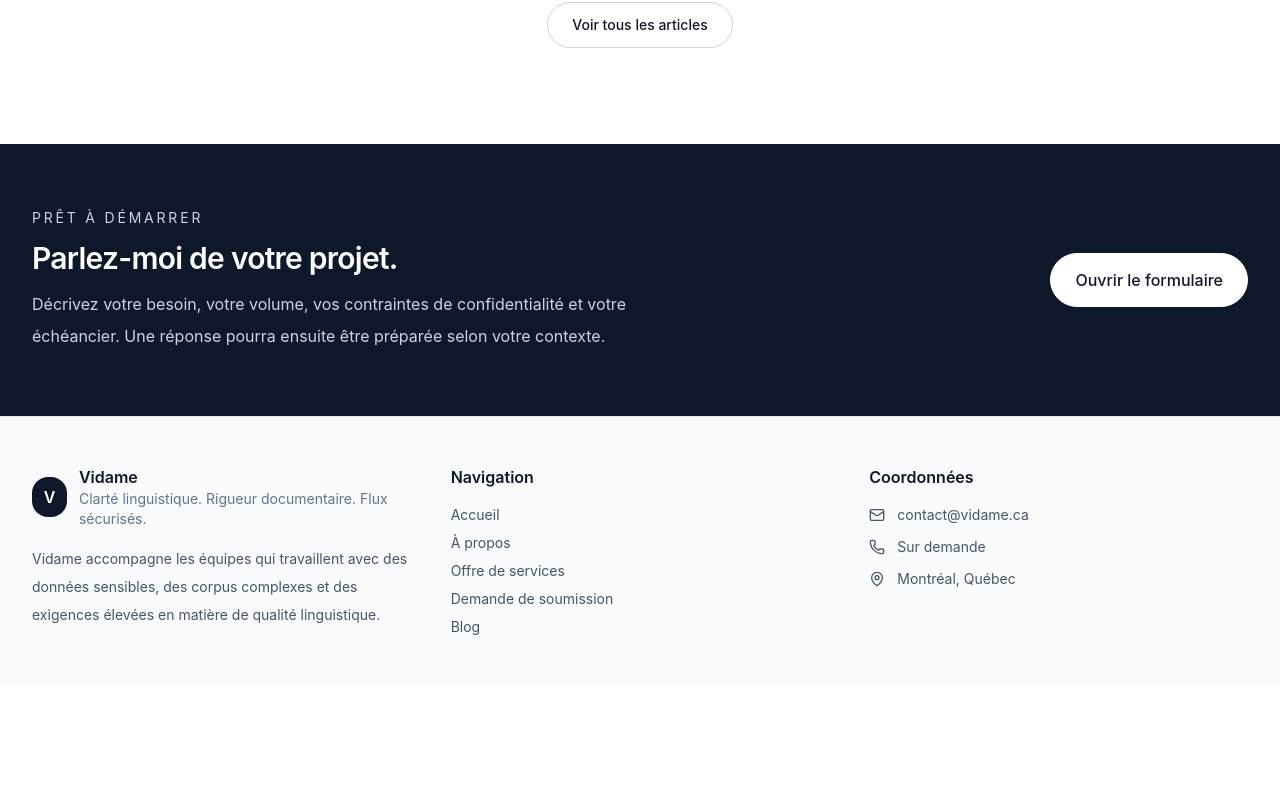
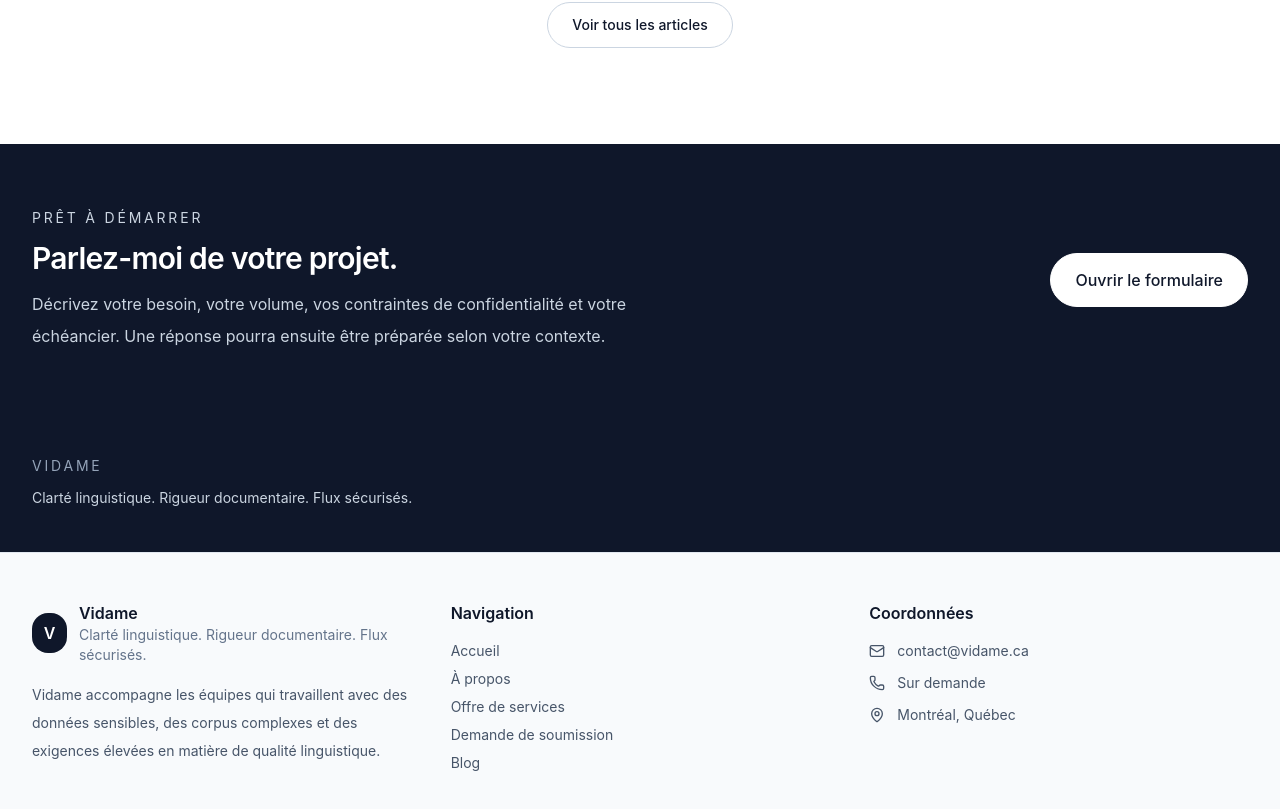
Before and after one commit to momopro21/vidame-recherche, a React (Vite) app: page / in a window 1280 px wide. Shown: the part 4184-4993 px from the top of the page. Before the commit the page ends 4869 px from the top, so only its background shows below. Built offline with nearby package versions, Linux system fonts and the light colour scheme; the HTML template or start-up script is replaced by a standard one.

Commit message:
Update App.tsx

```diff
--- a/src/App.tsx
+++ b/src/App.tsx
@@ -271,6 +271,16 @@ function Shell({ page, setPage }: { page: string; setPage: (page: string) => voi
 
       {/* ===== VIDAME_REPERE_FOOTER ===== */}
       {/* Pied de page : coordonnées et rappel de navigation */}
+    <section className="bg-slate-900 text-white">
+      <div className="mx-auto max-w-7xl px-4 py-10 md:px-8">
+        <div className="text-sm uppercase tracking-[0.2em] text-slate-400">
+          Vidame
+        </div>
+        <p className="mt-2 max-w-2xl text-sm leading-7 text-slate-300">
+          Clarté linguistique. Rigueur documentaire. Flux sécurisés.
+    </p>
+  </div>
+</section>
       <footer className="border-t border-slate-200 bg-slate-50">
         <div className="mx-auto grid max-w-7xl gap-10 px-4 py-12 md:grid-cols-3 md:px-8">
           <div className="space-y-4">
```
